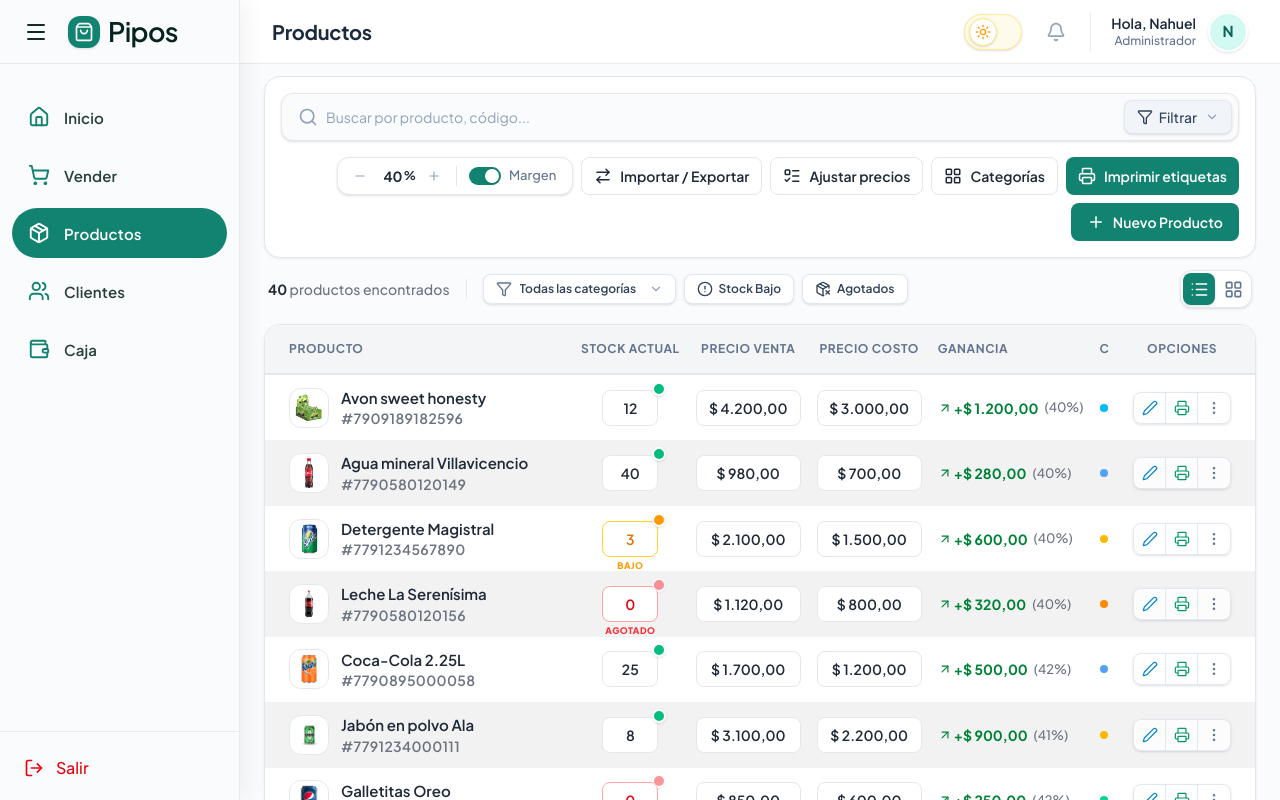
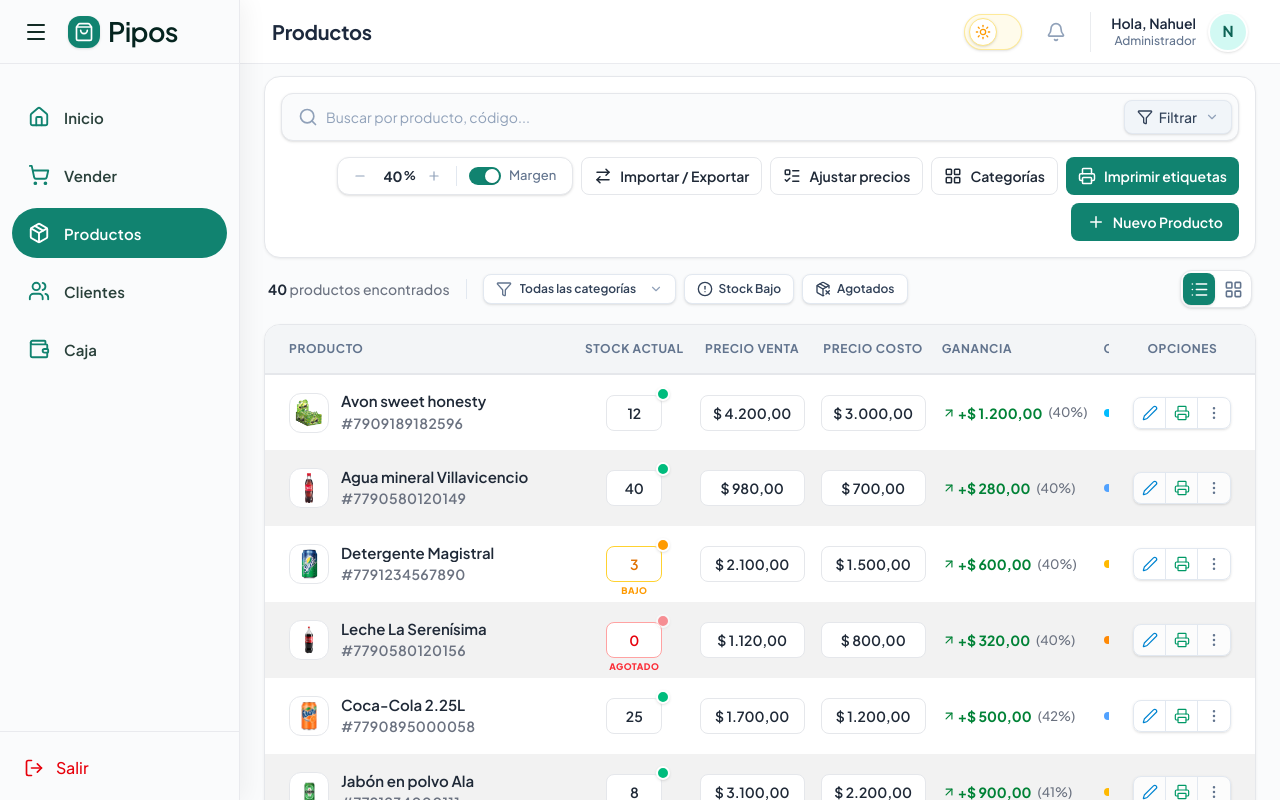
Before and after one commit to nahueldevup/sistema-de-ventas-pipos-fronted, a React (Vite) app: page /productos in a window 1280 px wide. Built offline with nearby package versions, Linux system fonts and the light colour scheme.

Commit message:
refactor: optimizar el diseño de las filas de la tabla y el rendimiento del desplazamiento virtual para los componentes del producto.

```diff
--- a/src/features/productos/components/TablaProductos.tsx
+++ b/src/features/productos/components/TablaProductos.tsx
@@ -22,6 +22,8 @@
 
 const columnHelper = createColumnHelper<Product>();
 
+const ROW_HEIGHT = 76;
+
 export default function TablaProductos({ productos, onEditar, onBorrar, onImprimir }: TablaProductosProps) {
   const [menuAbiertoId, setMenuAbiertoId] = useState<string | null>(null);
 
@@ -37,27 +39,27 @@
           const p = row.original;
           const imagenSrc = p.image;
           return (
-            <div className="flex items-center gap-3">
+            <div className="flex items-center gap-3 w-[280px]">
               <div className="w-10 h-10 rounded-xl bg-white dark:bg-slate-900 flex items-center justify-center overflow-hidden cursor-zoom-in hover:scale-150 transition-transform origin-left z-10 border border-[#E5E7EB] dark:border-slate-700/60 shrink-0">
                 {imagenSrc ? (
                   <img
                     src={imagenSrc}
                     alt={p.name}
                     loading="lazy"
-                    className="w-full h-full object-contain p-1"
+                    className="w-full h-full object-contain p-1 shrink-0"
                   />
                 ) : (
-                  <ImageOff className="w-5 h-5 text-[#6B7280] dark:text-slate-300 opacity-50" />
+                  <ImageOff className="w-5 h-5 text-[#6B7280] dark:text-slate-300 opacity-50 shrink-0" />
                 )}
               </div>
-              <div className="flex flex-col">
-                <span className="text-[15px] font-semibold text-[#1F2937] dark:text-slate-50">{p.name}</span>
-                <span className="text-sm text-[#6B7280] dark:text-slate-300 font-semibold tracking-wide">#{p.barcode || '-'}</span>
+              <div className="flex flex-col min-w-0 whitespace-normal">
+                <span className="text-[15px] font-semibold text-[#1F2937] dark:text-slate-50 line-clamp-2 leading-tight break-words" title={p.name}>{p.name}</span>
+                <span className="text-sm text-[#6B7280] dark:text-slate-300 font-semibold tracking-wide truncate mt-0.5">#{p.barcode || '-'}</span>
               </div>
             </div>
           );
         },
-        meta: { className: 'py-3 pl-6 pr-2', headerClassName: 'py-4 pl-6 pr-2 min-w-[280px]' },
+        meta: { className: 'py-2 pl-6 pr-2', headerClassName: 'py-4 pl-6 pr-2 min-w-[280px]' },
       }),
 
       // ── STOCK ACTUAL ─────────────────────────────────────────
@@ -107,7 +109,7 @@
             </div>
           );
         },
-        meta: { className: 'py-3 px-2', headerClassName: 'py-4 px-2 text-center' },
+        meta: { className: 'py-2 px-2', headerClassName: 'py-4 px-2 text-center' },
       }),
 
       // ── PRECIO VENTA ─────────────────────────────────────────
@@ -123,7 +125,7 @@
             className="w-[105px] h-9 text-center px-1.5 font-semibold outline-none text-[14px] rounded-lg border transition-all bg-white dark:bg-dark-card cursor-text hover:bg-[#F3F4F6] dark:hover:bg-slate-800 border-[#E5E7EB] hover:border-gray-300 dark:border-dark-border dark:hover:border-slate-500 text-[#1F2937] dark:text-white focus:border-brand-500 focus:ring-2 focus:ring-brand-500/20"
           />
         ),
-        meta: { className: 'py-3 px-2 text-center', headerClassName: 'py-4 px-2 text-center' },
+        meta: { className: 'py-2 px-2 text-center', headerClassName: 'py-4 px-2 text-center' },
       }),
 
       // ── PRECIO COSTO ─────────────────────────────────────────
@@ -139,7 +141,7 @@
             className="w-[105px] h-9 text-center px-1.5 font-semibold outline-none text-[14px] rounded-lg border transition-all bg-white dark:bg-dark-card cursor-text hover:bg-[#F3F4F6] dark:hover:bg-slate-800 border-[#E5E7EB] hover:border-gray-300 dark:border-dark-border dark:hover:border-slate-500 text-[#1F2937] dark:text-white focus:border-brand-500 focus:ring-2 focus:ring-brand-500/20"
           />
         ),
-        meta: { className: 'py-3 px-2 text-center', headerClassName: 'py-4 px-2 text-center' },
+        meta: { className: 'py-2 px-2 text-center', headerClassName: 'py-4 px-2 text-center' },
       }),
 
       // ── GANANCIA ─────────────────────────────────────────────
@@ -150,18 +152,18 @@
           const p = row.original;
           const utilidad = p.salePrice - p.costPrice;
           return (
-            <div className="flex items-center gap-1.5 whitespace-nowrap">
-              <span className="font-bold text-green-700 dark:text-green-500 text-[14px] flex items-center gap-0.5">
+            <div className="flex items-center gap-1.5 whitespace-nowrap min-w-0">
+              <span className="font-bold text-green-700 dark:text-green-500 text-[14px] flex items-center gap-0.5 shrink-0">
                 <ArrowUpRight className="w-3.5 h-3.5" />
                 +{formatearPesos(utilidad)}
               </span>
-              <span className="text-[13px] font-medium text-[#6B7280] dark:text-slate-400">
+              <span className="text-[13px] font-medium text-[#6B7280] dark:text-slate-400 truncate">
                 ({p.profitMargin}%)
               </span>
             </div>
           );
         },
-        meta: { className: 'py-3 px-2', headerClassName: 'py-4 px-2' },
+        meta: { className: 'py-2 px-2', headerClassName: 'py-4 px-2' },
       }),
 
       // ── CATEGORÍA ────────────────────────────────────────────
@@ -170,22 +172,24 @@
         cell: (info) => {
           const cat = info.getValue() || 'Sin categoría';
           return (
-            <div className="flex items-center gap-2">
-              <div className={`w-2 h-2 rounded-full ${getCategoriaColor(cat)}`} />
-              <span className="text-[14px] text-[#6B7280] dark:text-slate-300 font-medium">{cat}</span>
+            <div className="flex items-center gap-2 min-w-0">
+              <div className={`w-2 h-2 rounded-full shrink-0 ${getCategoriaColor(cat)}`} />
+              <span className="text-[14px] text-[#6B7280] dark:text-slate-300 font-medium truncate" title={cat}>{cat}</span>
             </div>
           );
         },
-        meta: { className: 'py-3 px-2', headerClassName: 'py-4 px-2' },
+        meta: { className: 'py-2 px-2', headerClassName: 'py-4 px-2' },
       }),
 
       // ── PROVEEDOR ────────────────────────────────────────────
       columnHelper.accessor('supplierId', {
         header: 'PROVEEDOR',
         cell: (info) => (
-          <span className="text-[15px] font-medium text-[#1F2937] dark:text-slate-200">{info.getValue() || 'Sin proveedor'}</span>
+          <div className="truncate max-w-[120px]" title={info.getValue() || 'Sin proveedor'}>
+            <span className="text-[15px] font-medium text-[#1F2937] dark:text-slate-200">{info.getValue() || 'Sin proveedor'}</span>
+          </div>
         ),
-        meta: { className: 'py-3 pl-2 pr-8', headerClassName: 'py-4 pl-2 pr-8 min-w-[140px]' },
+        meta: { className: 'py-2 pl-2 pr-8', headerClassName: 'py-4 pl-2 pr-8 min-w-[140px]' },
       }),
     ],
     []
@@ -203,8 +207,9 @@
   const rowVirtualizer = useVirtualizer({
     count: rows.length,
     getScrollElement: () => tableContainerRef.current,
-    estimateSize: () => 68,
+    estimateSize: () => ROW_HEIGHT,
     overscan: 10,
+    getItemKey: (index) => rows[index]?.original.id ?? index,
   });
 
   const virtualItems = rowVirtualizer.getVirtualItems();
@@ -283,22 +288,22 @@
                 return (
                   <tr
                     key={row.id}
-                    ref={rowVirtualizer.measureElement}
                     data-index={virtualRow.index}
-                    className={`${getRowBg(virtualRow.index)} hover-fila transition-colors duration-150 group cursor-pointer`}
+                    className={`${getRowBg(virtualRow.index)} hover-fila transition-colors duration-150 group cursor-pointer overflow-hidden`}
+                    style={{ height: `${ROW_HEIGHT}px`, minHeight: `${ROW_HEIGHT}px`, maxHeight: `${ROW_HEIGHT}px` }}
                     onClick={() => onEditar?.(p)}
                   >
                     {row.getVisibleCells().map((cell) => {
                       const cellMeta = cell.column.columnDef.meta?.className;
                       return (
-                        <td key={cell.id} className={cellMeta || 'py-3 px-2'}>
+                        <td key={cell.id} className={cellMeta || 'py-2 px-2'}>
                           {flexRender(cell.column.columnDef.cell, cell.getContext())}
                         </td>
                       );
                     })}
                     {onEditar && (
                       <td
-                        className={`py-3 px-6 sticky right-0 transition-colors duration-150 shadow-sticky-col ${
+                        className={`py-2 px-6 sticky right-0 transition-colors duration-150 shadow-sticky-col ${
                           isMenuAbierto ? 'z-50' : 'z-10'
                         }`}
                         style={{ backgroundColor: 'inherit' }}
--- a/src/features/productos/components/VistaCards.tsx
+++ b/src/features/productos/components/VistaCards.tsx
@@ -141,7 +141,7 @@
       <div className="flex flex-col flex-1 p-4 gap-3">
         {/* Nombre y código */}
         <div className="min-w-0">
-          <h3 className="text-[15px] font-semibold text-[#1F2937] dark:text-slate-50 leading-snug line-clamp-2">
+          <h3 className="text-[15px] font-semibold text-[#1F2937] dark:text-slate-50 leading-snug line-clamp-2 break-words" title={producto.name}>
             {producto.name}
           </h3>
           <p className="text-xs text-[#6B7280] dark:text-slate-400 font-mono mt-0.5 truncate">
```
